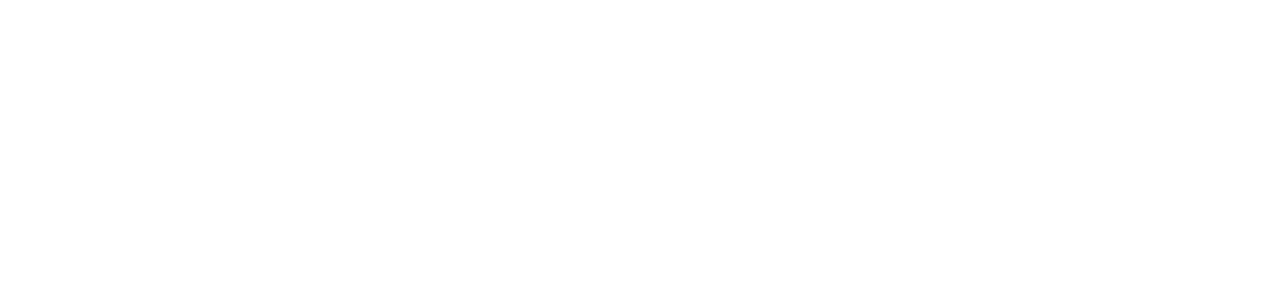
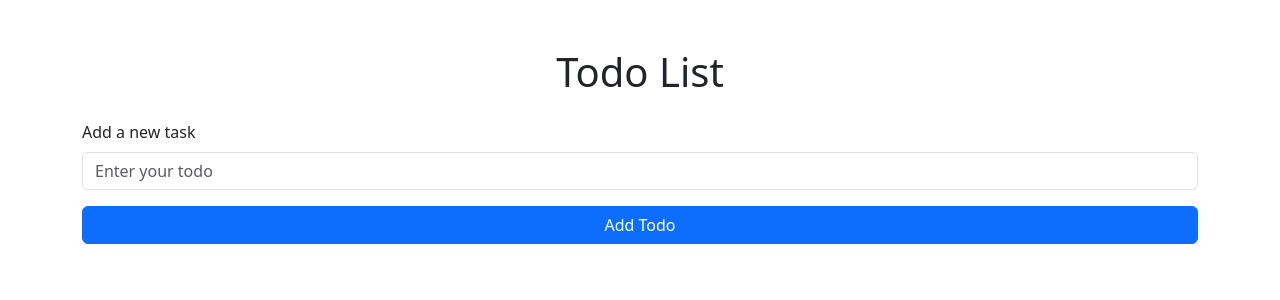
Before and after one commit to MostafaZrour/React-ToDo-List, a React (Create React App) app: page / in a window 1280 px wide. Shown: the top 300 px of the page. Built offline with nearby package versions, Linux system fonts and the light colour scheme.

Commit message:
first todoList commit

```diff
--- a/src/App.js
+++ b/src/App.js
@@ -1,7 +1,75 @@
+import { useState } from "react";
+import { useReducer } from "react";
+
+const initialState = [];
+
+const reducer = (state, action) => {
+  switch (action.type) {
+    case "ajouter":
+      if (action.title !== "") {
+        return [...state, { id: Date.now(), title: action.title }];
+      }
+    case "supprimer":
+      return [...state.filter((task) => action.id !== task.id)];
+    default:
+      return state;
+  }
+};
+
 function App() {
+  const [todo, dispatch] = useReducer(reducer, initialState);
+  const [data, setData] = useState("");
+
   return (
-    <div className="container">
+    <div className="container mt-5">
+      <h1 className="text-center mb-4">Todo List</h1>
+      <form id="todoForm" className="mb-4">
+        <div className="mb-3">
+          <label for="todoInput" className="form-label">
+            Add a new task
+          </label>
+          <input
+            type="text"
+            className="form-control"
+            id="todoInput"
+            placeholder="Enter your todo"
+            value={data}
+            onChange={(e) => setData(e.target.value)}
+          />
+        </div>
+        <button
+          type="button"
+          onClick={() => {
+            setData("");
+            dispatch({ type: "ajouter", title: data });
+          }}
+          className="btn btn-primary w-100"
+        >
+          Add Todo
+        </button>
+      </form>
 
+      <ul id="todoList" className="list-group">
+        {todo.map((task) => (
+          <li className="list-group-item d-flex justify-content-between align-items-center">
+            {task.title}
+            <div>
+              <button class="btn btn-success btn-sm">
+                <i class="bi bi-check-circle"></i>
+              </button>
+              <button
+                className="btn btn-danger btn-sm mx-2"
+                onClick={() => dispatch({ type: "supprimer", id: task.id })}
+              >
+                <i class="bi bi-trash"></i>
+              </button>
+              <button className="btn btn-primary btn-sm">
+                <i class="bi bi-pencil"></i>
+              </button>
+            </div>
+          </li>
+        ))}
+      </ul>
     </div>
   );
 }
```
